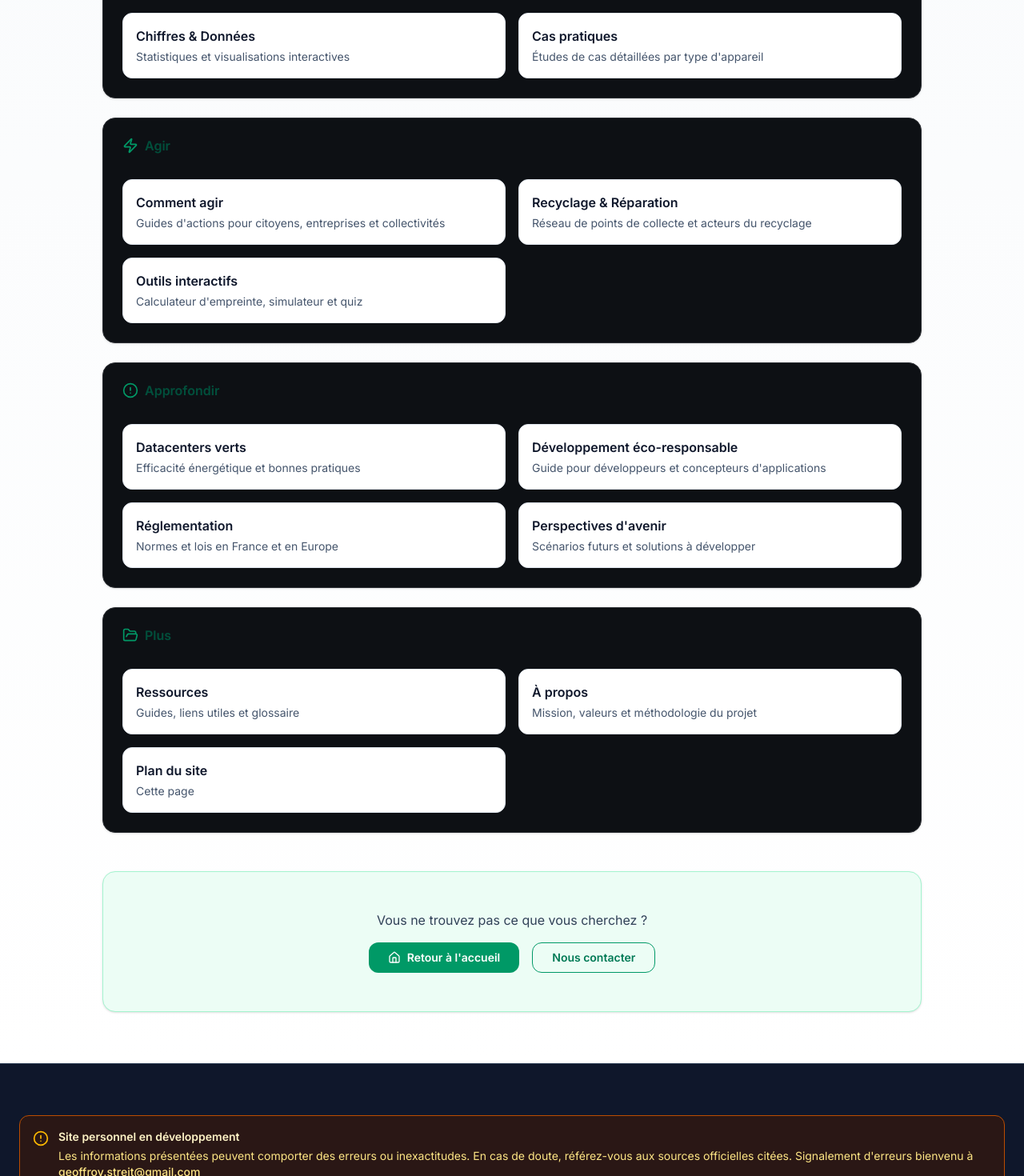
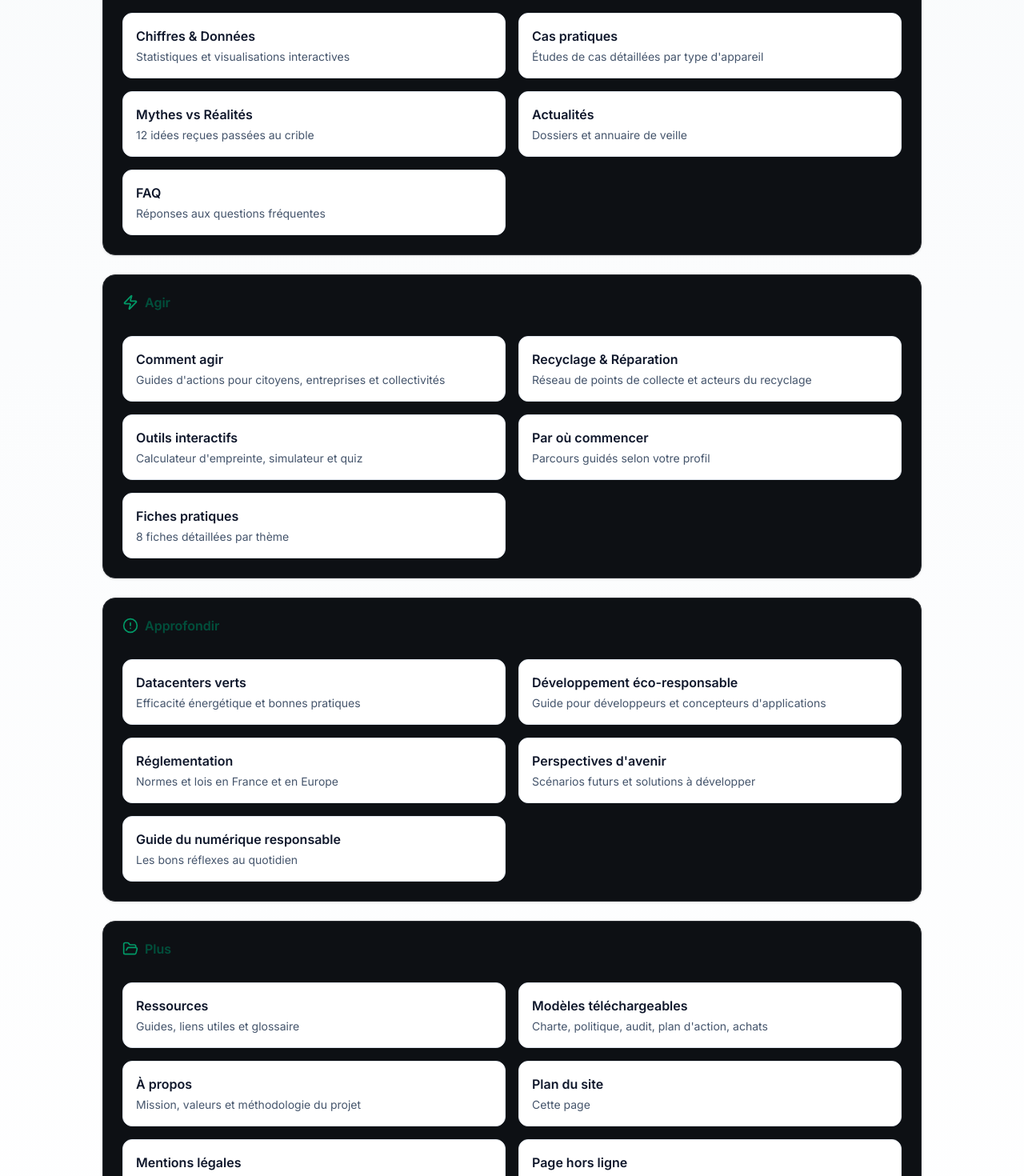
Before and after one commit to Hylst/le-green-it-en-clair, a Next.js app: page /greenit/sitemap-page in a window 1280 px wide. Shown: the part 680-2150 px from the top of the page at 80% size. Built offline with nearby package versions, Linux system fonts and the light colour scheme.

Commit message:
sitemap : ajoute les 8 fiches et les pages manquantes

```diff
--- a/app/sitemap-page/page.tsx
+++ b/app/sitemap-page/page.tsx
@@ -30,6 +30,9 @@ export default function SitemapPage() {
         },
         { href: "/chiffres", label: "Chiffres & Données", description: "Statistiques et visualisations interactives" },
         { href: "/cas-pratiques", label: "Cas pratiques", description: "Études de cas détaillées par type d'appareil" },
+        { href: "/mythes", label: "Mythes vs Réalités", description: "12 idées reçues passées au crible" },
+        { href: "/actualites", label: "Actualités", description: "Dossiers et annuaire de veille" },
+        { href: "/faq", label: "FAQ", description: "Réponses aux questions fréquentes" },
       ],
     },
     {
@@ -47,6 +50,16 @@ export default function SitemapPage() {
           description: "Réseau de points de collecte et acteurs du recyclage",
         },
         { href: "/outils", label: "Outils interactifs", description: "Calculateur d'empreinte, simulateur et quiz" },
+        {
+          href: "/par-ou-commencer",
+          label: "Par où commencer",
+          description: "Parcours guidés selon votre profil",
+        },
+        {
+          href: "/fiches-pratiques",
+          label: "Fiches pratiques",
+          description: "8 fiches détaillées par thème",
+        },
       ],
     },
     {
@@ -65,6 +78,7 @@ export default function SitemapPage() {
           label: "Perspectives d'avenir",
           description: "Scénarios futurs et solutions à développer",
         },
+        { href: "/guide", label: "Guide du numérique responsable", description: "Les bons réflexes au quotidien" },
       ],
     },
     {
@@ -72,8 +86,15 @@ export default function SitemapPage() {
       icon: FolderOpen,
       pages: [
         { href: "/ressources", label: "Ressources", description: "Guides, liens utiles et glossaire" },
+        {
+          href: "/modeles",
+          label: "Modèles téléchargeables",
+          description: "Charte, politique, audit, plan d'action, achats",
+        },
         { href: "/a-propos", label: "À propos", description: "Mission, valeurs et méthodologie du projet" },
         { href: "/sitemap-page", label: "Plan du site", description: "Cette page" },
+        { href: "/mentions-legales", label: "Mentions légales", description: "Éditeur, données et hébergement" },
+        { href: "/offline", label: "Page hors ligne", description: "Consultable sans connexion (PWA)" },
       ],
     },
   ]
--- a/app/sitemap.ts
+++ b/app/sitemap.ts
@@ -17,6 +17,14 @@ export default function sitemap(): MetadataRoute.Sitemap {
         '/datacenters',
         '/developpement',
         '/fiches-pratiques',
+        '/fiches-pratiques/gestes-quotidiens',
+        '/fiches-pratiques/achat-responsable',
+        '/fiches-pratiques/ecoconception-web',
+        '/fiches-pratiques/reparer-prolonger',
+        '/fiches-pratiques/green-it-entreprise',
+        '/fiches-pratiques/recyclage-mode-emploi',
+        '/fiches-pratiques/datacenters-verts',
+        '/fiches-pratiques/collectivites-action',
         '/guide',
         '/mentions-legales',
         '/modeles',
```
